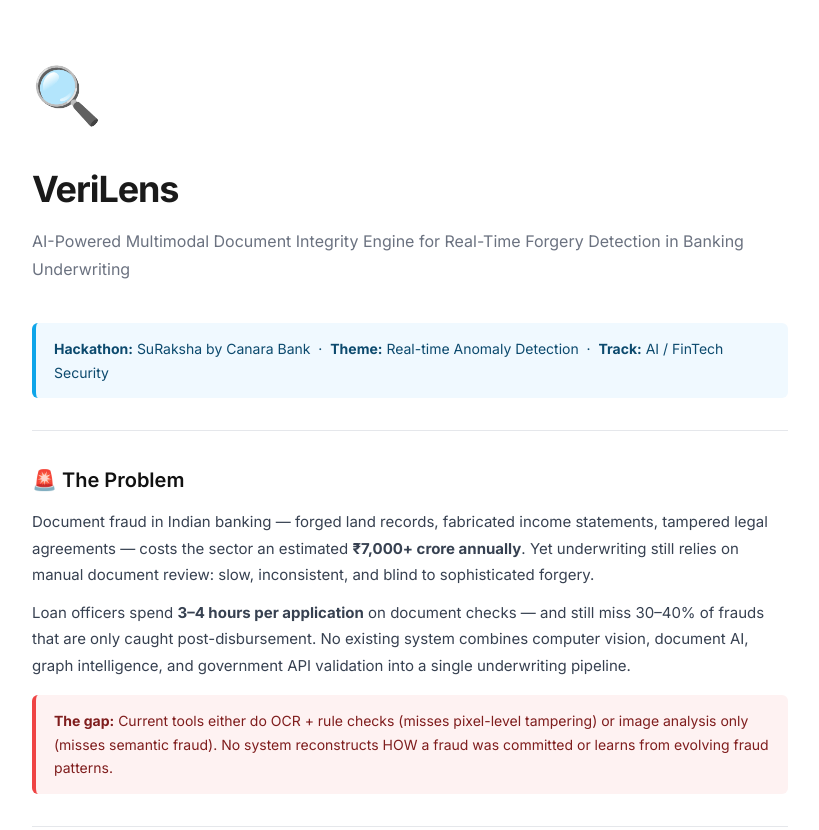
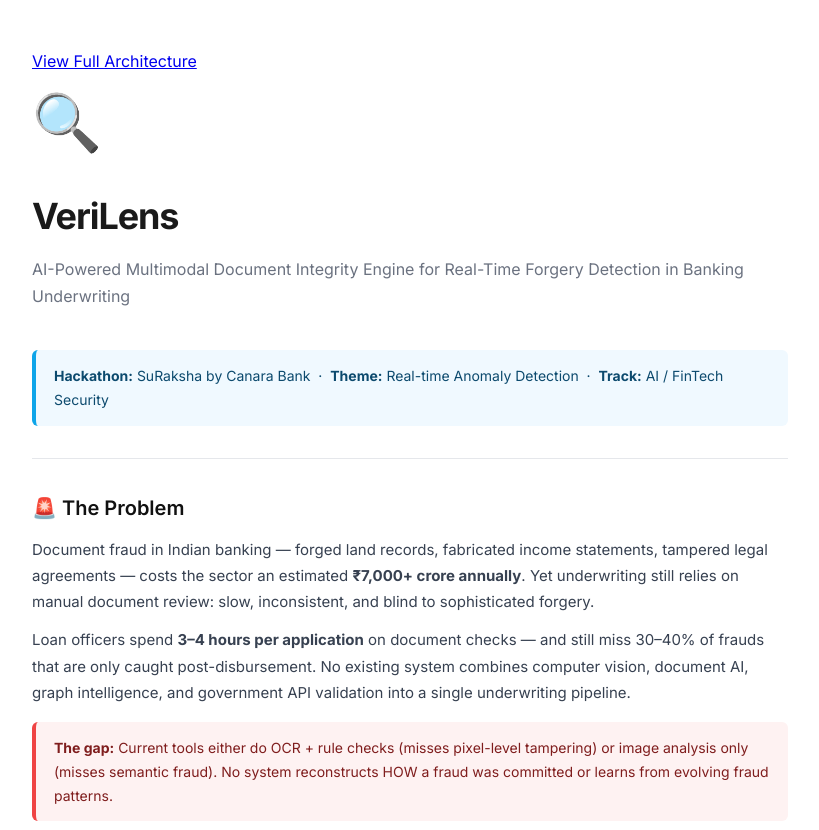
Before and after one commit to priyatosh123/verilens-ai, a plain HTML site: page index.html in a window 1280 px wide. Shown: the top 830 px of the page, without its empty margins (230-1049 px from the left). Drawn offline with Linux system fonts and the light colour scheme.

Commit message:
Add link to Full Architecture in index.html

```diff
--- a/index.html
+++ b/index.html
@@ -4,6 +4,7 @@
 <meta charset="UTF-8">
 <meta name="viewport" content="width=device-width, initial-scale=1.0">
 <title>VeriLens — Notion Page</title>
+<a href="architecture.html">View Full Architecture</a>
 <link href="https://fonts.googleapis.com/css2?family=Inter:wght@300;400;500;600;700&family=Fira+Code:wght@400;500&display=swap" rel="stylesheet">
 <style>
 *{margin:0;padding:0;box-sizing:border-box}
```
